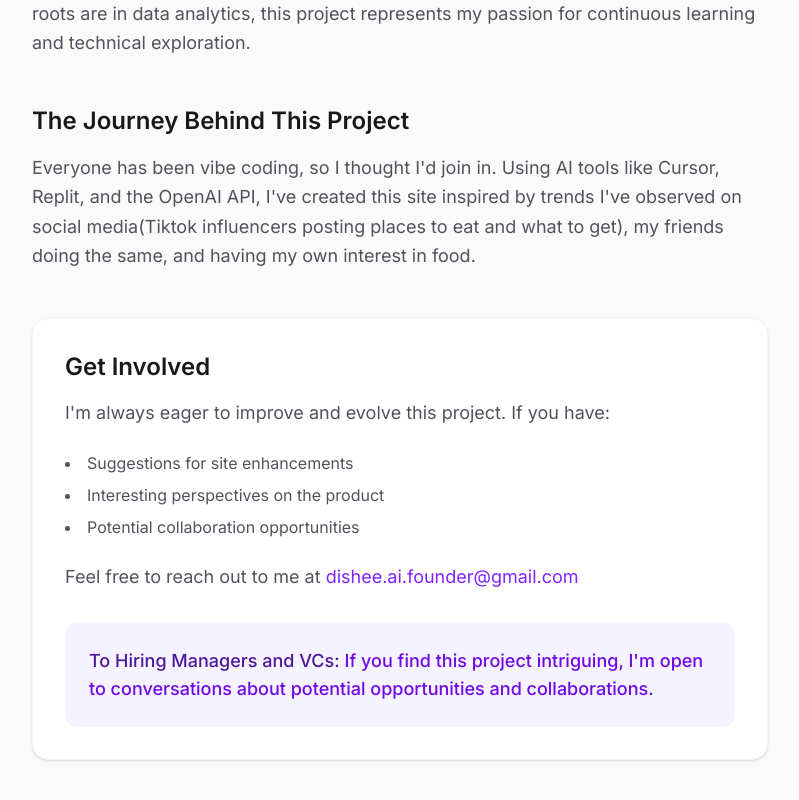
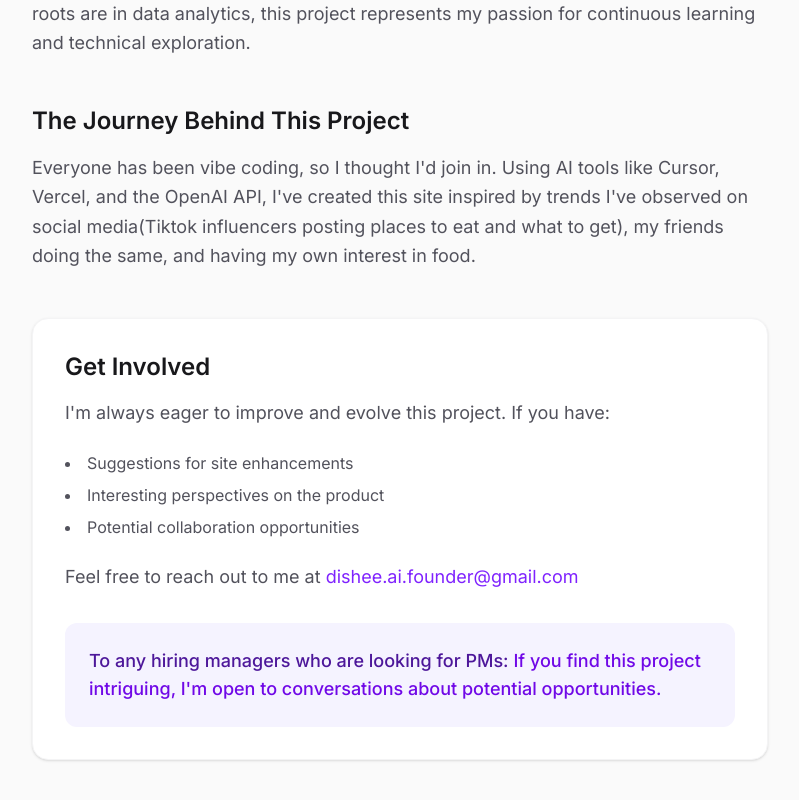
Before and after one commit to glennisaj/dishee, a Next.js app: page /about in a window 1280 px wide. Shown: the part 260-1060 px from the top of the page, without its empty margins (240-1039 px from the left). Built offline with nearby package versions, Linux system fonts and the light colour scheme.

Commit message:
Small copy changes and sizing

```diff
--- a/app/about/page.tsx
+++ b/app/about/page.tsx
@@ -21,7 +21,7 @@ export default function AboutPage() {
             </h2>
             <p className="text-lg text-zinc-600 leading-relaxed">
               Everyone has been vibe coding, so I thought I'd join in.
-              Using AI tools like Cursor, Replit, and the OpenAI API, I've created this site
+              Using AI tools like Cursor, Vercel,  and the OpenAI API, I've created this site
               inspired by trends I've observed on social media(Tiktok influencers posting places to eat and what to get), my friends doing the same, and having my own interest in food.
             </p>
           </section>
@@ -51,10 +51,10 @@ export default function AboutPage() {
 
             <div className="mt-8 p-6 bg-violet-50 rounded-xl">
               <p className="text-lg text-violet-900 font-medium">
-                To Hiring Managers and VCs:{' '}
+                To any hiring managers who are looking for PMs:{' '}
                 <span className="text-violet-700">
                   If you find this project intriguing, I'm open to conversations about
-                  potential opportunities and collaborations.
+                  potential opportunities.
                 </span>
               </p>
             </div>
--- a/app/components/ui/RecentlyAnalyzed.tsx
+++ b/app/components/ui/RecentlyAnalyzed.tsx
@@ -81,9 +81,12 @@ export default function RecentlyAnalyzed() {
   return (
     <section className="py-12 bg-white">
       <div className="max-w-7xl mx-auto px-4 sm:px-6 lg:px-8">
-        <h2 className="text-2xl font-bold text-zinc-900 mb-6">
-          Recently Analyzed Restaurants
+        <h2 className="text-2xl font-bold text-zinc-900 mb-2">
+          What's Trending
         </h2>
+        <p className="text-base leading-7 text-gray-600 mb-4">
+  People recently viewed these restaurants
+</p>
 
         <div className="grid gap-4 p-4">
           {restaurants.slice(0, 4).map((restaurant) => (
```
